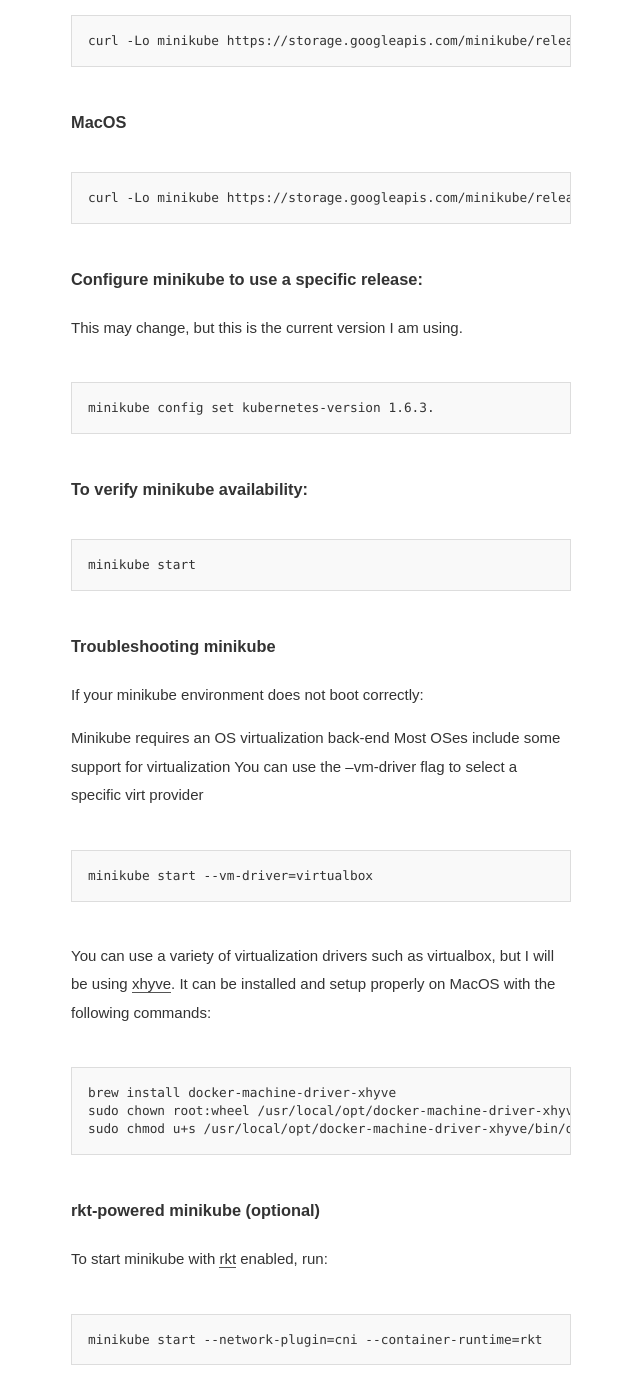
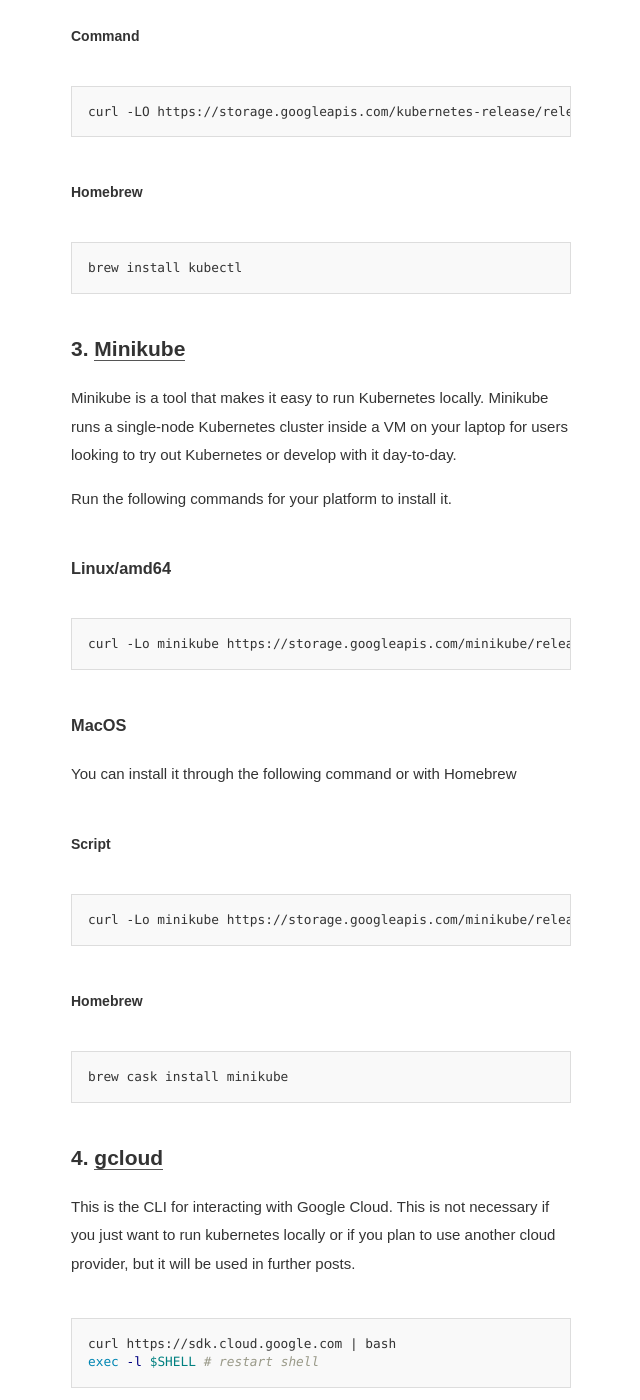
Before and after one commit to nijaru/nijaru.github.io, a Jekyll site: the page built from _posts/2017-05-31-installing-minikube-and-kubectl.md, in a window 1280 px wide and 1400 px high, scrolled down 1675 px. Shown: the whole window, without its empty margins (319-959 px from the left). Built offline with Jekyll 4.4.1, drawn with Linux system fonts in a browser that asks for light colours; some of the changed text lies outside the part shown.

Commit message:
Update post organization

````diff
--- a/_posts/2017-05-30-getting-started-with-kubernetes.md
+++ b/_posts/2017-05-30-getting-started-with-kubernetes.md
@@ -6,6 +6,6 @@ categories: kubernetes containers docker rkt coreos google-cloud minikube kubect
 
 I attended a Kubernetes workshop given by [Ryan](https://twitter.com/ryanj) from [CoreOS](http://coreos.com/) in SF on May 30th. I want to give a huge shoutout to Ryan for all the work he put into the slides and presentation. I wanted to share the material from the [slides](http://bit.ly/k8s-fest) with others and make it a little easier to follow along on your own. If you would like to present on Kubernetes yourself, Ryan has created [more slides](http://bit.ly/k8s-workshops) just for that.
 
-I will be working on a series of posts covering what I know and learn about containers, kubernetes, distributed systems, and how to use these tools. I will provide links and resources as well. The first few are going to cover the material from Ryan's presentation and further ones will expand on these topics. If you have any feedback, please reach out to me on [twitter](https://twitter.com/nijaruuu)
+I will be working on a series of posts covering what I know and learn about containers, kubernetes, distributed systems, and how to use these tools. I will provide links and resources as well. The first few are going to cover the material from Ryan's presentation and further posts will expand on these topics. If you have any feedback, please reach out to me on [twitter](https://twitter.com/nijaruuu)
 
 The first one can be found [here]({{page.next.url}})
--- a/_posts/2017-05-31-installing-minikube-and-kubectl.md
+++ b/_posts/2017-05-31-installing-minikube-and-kubectl.md
@@ -10,7 +10,23 @@ Information detailing this post and those following it can be found at my previo
 # Setup
 To get started, you'll need to install tools for working with Kubernetes, Google Cloud, and a couple others for everything in these guides to work properly.
 
-## 1. [kubectl](https://kubernetes.io/docs/tasks/tools/install-kubectl/)
+## 1. [Docker](https://www.docker.com/community-edition)
+To use Kubernetes, you are going to need a container runtime. I assume most of you are already familiar with docker, although there are alternatives such as [rkt](https://github.com/rkt/rkt) as well. You can install the docker tools through their website or through your OS's package manager. For example:
+
+```
+brew install docker
+```
+
+You will also need a virtualization driver, as minikube runs kubernetes inside of a VM locally. You can use a variety of virtualization drivers such as virtualbox, but I will be using [xhyve](https://github.com/mist64/xhyve) on my mac. It can be installed and setup with the following commands:
+```
+brew install docker-machine-driver-xhyve
+
+sudo chown root:wheel /usr/local/opt/docker-machine-driver-xhyve/bin/docker-machine-driver-xhyve
+
+sudo chmod u+s /usr/local/opt/docker-machine-driver-xhyve/bin/docker-machine-driver-xhyve
+```
+
+## 2. [kubectl](https://kubernetes.io/docs/tasks/tools/install-kubectl/)
 You can use the Kubernetes command-line tool, kubectl, to deploy and manage applications on Kubernetes. Using kubectl, you can inspect cluster resources; create, delete, and update components; and look at your new cluster and bring up example apps.
 
 Run the following commands for your platform to install it.
@@ -21,18 +37,20 @@ curl -LO https://storage.googleapis.com/kubernetes-release/release/$(curl -s htt
 ```
 
 ### MacOS
+
+You can install it through the following command or with Homebrew
+
+#### Command
 ```
 curl -LO https://storage.googleapis.com/kubernetes-release/release/$(curl -s https://storage.googleapis.com/kubernetes-release/release/stable.txt)/bin/darwin/amd64/kubectl && chmod +x kubectl && sudo mv kubectl /usr/local/bin/
 ```
 
-## 2. [gcloud](https://cloud.google.com/sdk/gcloud/)
-This is the CLI for interacting with Google Cloud. This is not necessary if you plan on using another cloud service or just want to run kubernetes locally, but it will be used in further posts.
-```bash
-curl https://sdk.cloud.google.com | bash
-exec -l $SHELL # restart shell
+#### Homebrew
+```
+brew install kubectl
 ```
 
-## 3. [minikube](https://github.com/kubernetes/minikube)
+## 3. [Minikube](https://github.com/kubernetes/minikube)
 Minikube is a tool that makes it easy to run Kubernetes locally. Minikube runs a single-node Kubernetes cluster inside a VM on your laptop for users looking to try out Kubernetes or develop with it day-to-day.
 
 Run the following commands for your platform to install it.
@@ -43,14 +61,32 @@ curl -Lo minikube https://storage.googleapis.com/minikube/releases/v0.19.0/minik
 ```
 
 ### MacOS
+
+You can install it through the following command or with Homebrew
+
+#### Script
 ```
 curl -Lo minikube https://storage.googleapis.com/minikube/releases/v0.19.0/minikube-darwin-amd64 && chmod +x minikube && sudo mv minikube /usr/local/bin/
 ```
 
+#### Homebrew
+```
+brew cask install minikube
+```
+
+## 4. [gcloud](https://cloud.google.com/sdk/gcloud/)
+This is the CLI for interacting with Google Cloud. This is not necessary if you just want to run kubernetes locally or if you plan to use another cloud provider, but it will be used in further posts.
+```bash
+curl https://sdk.cloud.google.com | bash
+exec -l $SHELL # restart shell
+```
+
+## Using Minikube
+
 ### Configure minikube to use a specific release:
-This may change, but this is the current version I am using.
+Feel free to skip this step, but this is the current version I am using.
 ```
-minikube config set kubernetes-version 1.6.3.
+minikube config set kubernetes-version 1.6.3
 ```
 
 ### To verify minikube availability:
@@ -59,22 +95,9 @@ minikube config set kubernetes-version 1.6.3.
 minikube start
 ```
 
-### Troubleshooting minikube
-
-If your minikube environment does not boot correctly:
-
-Minikube requires an OS virtualization back-end
-Most OSes include some support for virtualization
-You can use the --vm-driver flag to select a specific virt provider
+Minikube requires an OS virtualization back-end. You can use the --vm-driver flag to specify a VM driver such as xhyve.
 ```
-minikube start --vm-driver=virtualbox
-```
-
-You can use a variety of virtualization drivers such as virtualbox, but I will be using [xhyve](https://github.com/mist64/xhyve). It can be installed and setup properly on MacOS with the following commands:
-```
-brew install docker-machine-driver-xhyve
-sudo chown root:wheel /usr/local/opt/docker-machine-driver-xhyve/bin/docker-machine-driver-xhyve
-sudo chmod u+s /usr/local/opt/docker-machine-driver-xhyve/bin/docker-machine-driver-xhyve
+minikube start --vm-driver=xhyve
 ```
 
 ### rkt-powered minikube (optional)
@@ -83,11 +106,5 @@ To start minikube with [rkt](https://github.com/rkt/rkt) enabled, run:
 minikube start --network-plugin=cni --container-runtime=rkt
 ```
 
-## 4. [Docker](https://www.docker.com/community-edition)
-There are multiple ways to install docker's tools including the package found at the link above or with your OS's package manager. For example:
-```
-brew install docker
-```
-
 # Final
-If minikube start is working, then you are all setup! If you are having any problems, reach out to the kubernetes community, refer to the docs, or get in touch with me. The next post will cover getting synced up with Google Cloud and connecting kubectl and minikube to that.
+If minikube start is working, then you are all setup! If you are having any problems, reach out to the kubernetes community, refer to the docs, or get in touch with me. The next post will cover more of kubectl and minikube.
````
